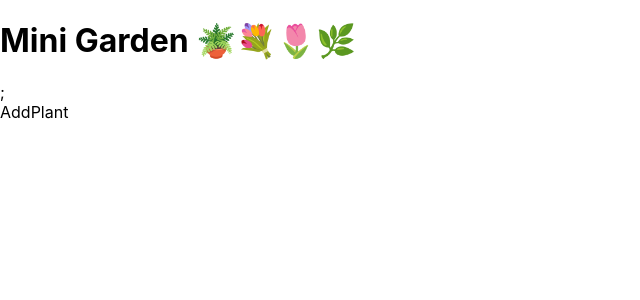
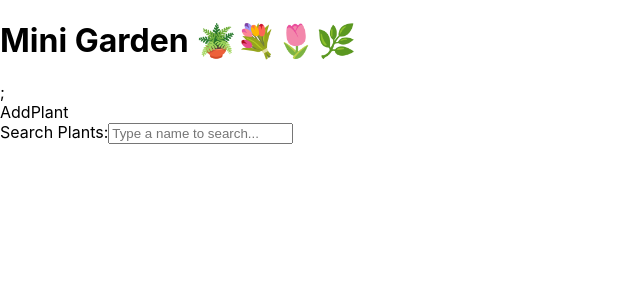
Before and after one commit to IAN-KANJA/mini-garden, a React (Create React App) app: page / in a window 1280 px wide. Shown: the top 300 px of the page, without its empty margins (0-640 px from the left). Built offline with nearby package versions, Linux system fonts and the light colour scheme.

Commit message:
done with search

```diff
--- a/src/App.js
+++ b/src/App.js
@@ -2,6 +2,7 @@
 import './App.css';
 import AddPlant from './components/AddPlant';
 import Logo from './components/Logo';
+import Search from './components/SearchPlant';
 
 
 function App() {
@@ -10,6 +11,7 @@ function App() {
 
     <Logo />;
     <AddPlant />
+    <Search />
     </>
 
   );
```
